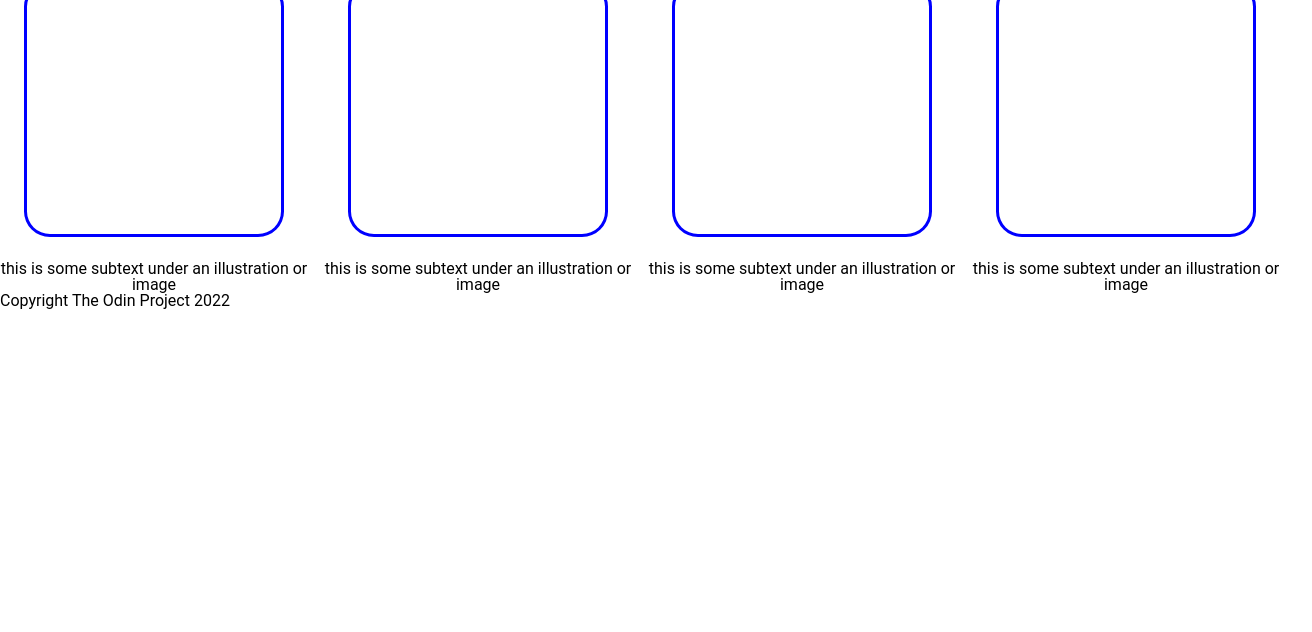
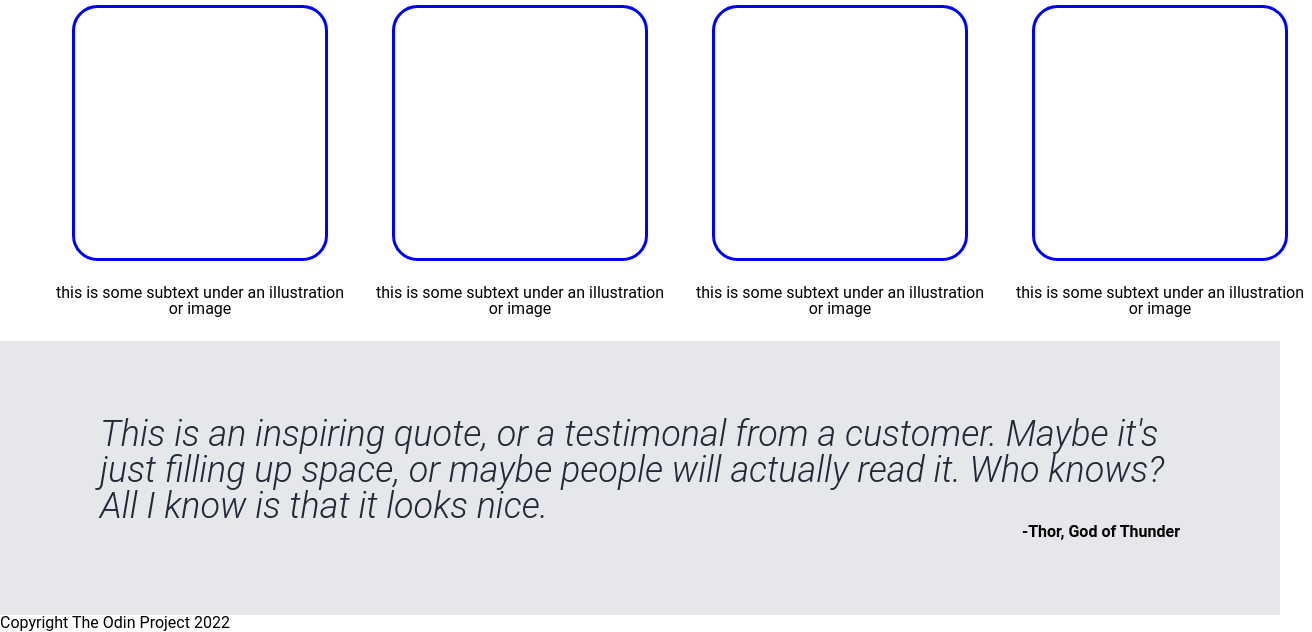
Before and after one commit to rgolds33703/odin_landing_page, a plain HTML site: page index.html in a window 1280 px wide. Shown: the part 232-864 px from the top of the page, 1312 px wide, since content can reach past the window. Before the commit the page ends 800 px from the top, so only its background shows below. Drawn offline with Linux system fonts and the light colour scheme.

Commit message:
added quote section

```diff
--- a/index.html
+++ b/index.html
@@ -48,7 +48,10 @@
                 </div>
            </div>
        </article>
-       <article class="quote_card"></article>
+       <article class="quote_card">
+           <p class="quote quote-text">This is an inspiring quote, or a testimonal from a customer. Maybe it's just filling up space, or maybe people will actually read it. Who knows? All I know is that it looks nice.</p>
+           <p class="citation">-Thor, God of Thunder</p>
+       </article>
        <article class="action_card"></article>
    </section>
    <footer>Copyright The Odin Project 2022</footer>
--- a/style.css
+++ b/style.css
@@ -125,6 +125,7 @@ header {
     display: flex;
     flex-direction: column;
     text-align: center;
+    padding: 24px 24px 24px 48px;
 }
 
 
@@ -140,3 +141,15 @@ header {
     min-height: 250px;
     margin: 24px;
 }
+
+.quote_card {
+    background-color: var(--quote-bg-color);
+    display: flex;
+    flex-direction: column;
+    padding: 75px 100px;
+}
+
+.citation {
+    align-self: flex-end;
+    font-weight: bold;
+}
```
